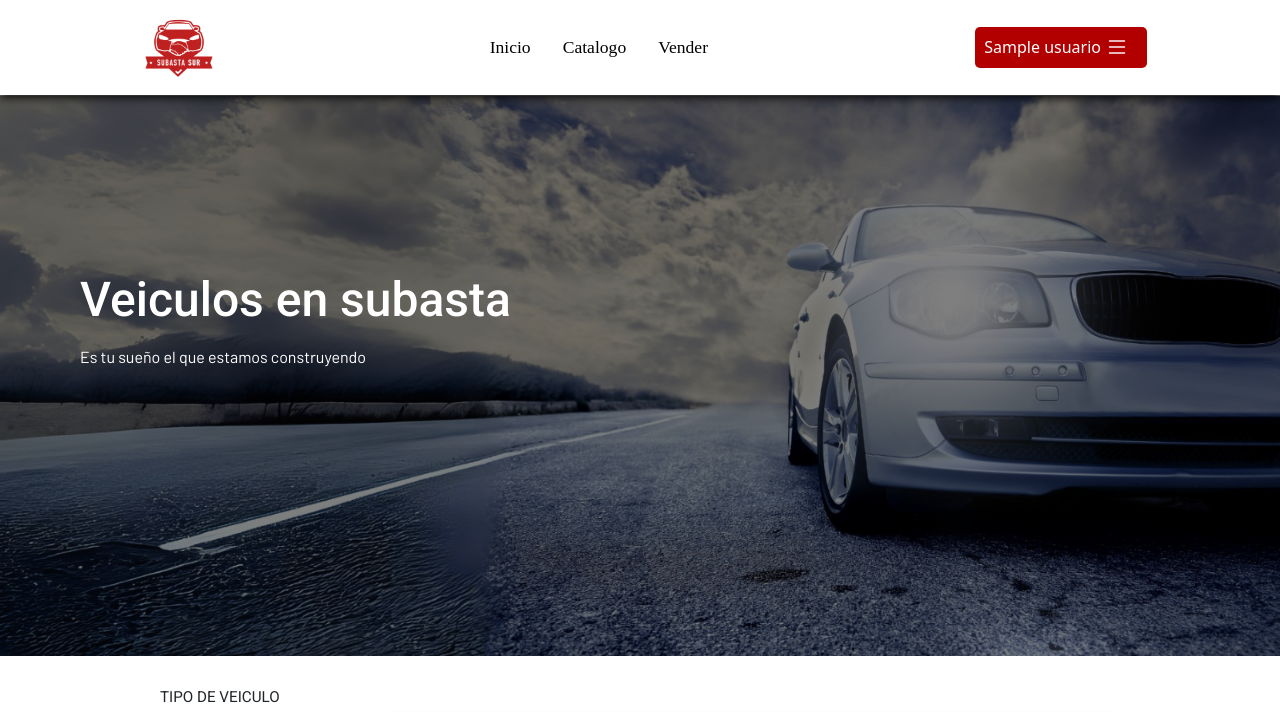
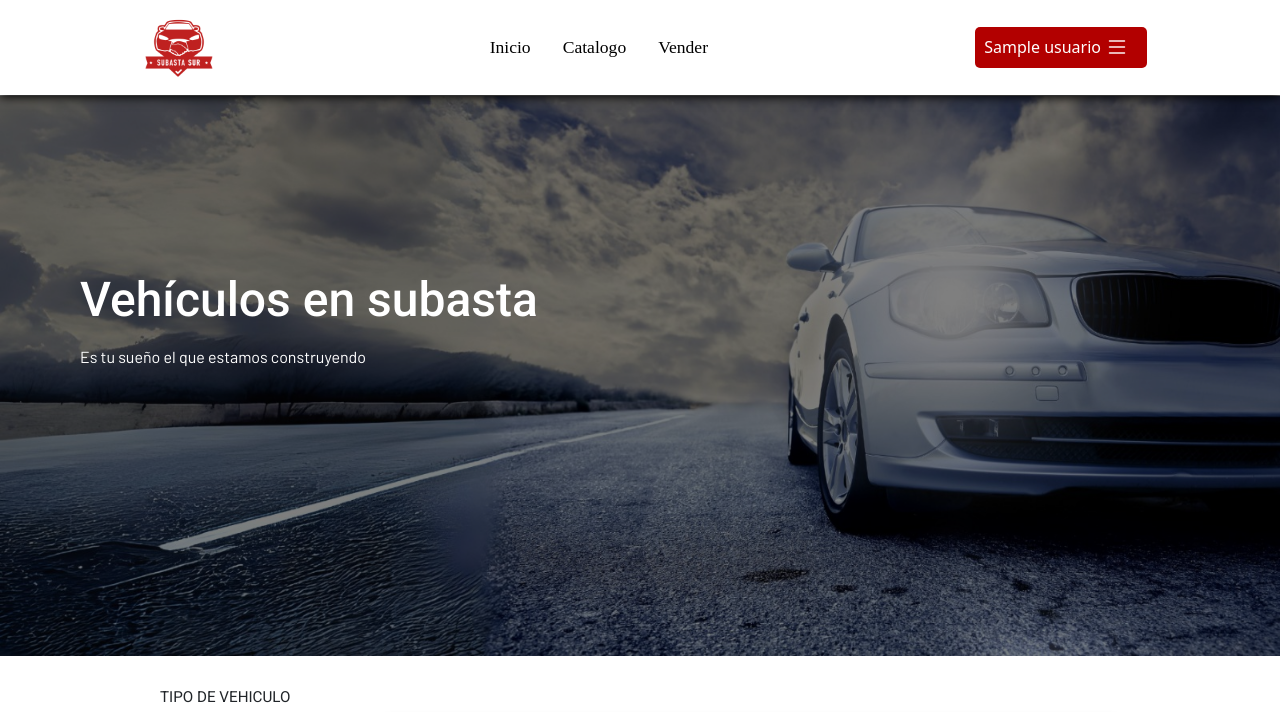
Before and after one commit to Andry-code-web/subastas_online_v2, a Node server app: template src/views/catalogo.ejs in a window 1280 px wide. Shown: the top 712 px of the page. Run offline with Node 20, Linux system fonts and the light colour scheme; the template is opened without the code that fills it: most values are stand-ins (such as "Sample title", 1, 10 or a date in 2020); some web fonts are replaced.

Commit message:
produccion_v10

```diff
--- a/src/views/catalogo.ejs
+++ b/src/views/catalogo.ejs
@@ -91,7 +91,7 @@
   <div class="header">
     <img src="/img/banner_catalogo.jpeg" alt="Header Image">
     <div class="overlay">
-      <h1 class="text-4xl">Veiculos en subasta</h1>
+      <h1 class="text-4xl">Vehículos en subasta</h1>
       <p class="mt-2">Es tu sueño el que estamos construyendo</p>
     </div>
   </div>
@@ -101,7 +101,7 @@
   <div class="container">
 
     <div class="content_filtro">
-      <h2>TIPO DE VEICULO</h2>
+      <h2>TIPO DE VEHICULO</h2>
       <!-- Filtros -->
       <div class="filtros ">
         <form id="filterForm" action="/catalogo" method="GET">
--- a/src/views/home.ejs
+++ b/src/views/home.ejs
@@ -409,7 +409,7 @@
             <img src="/img/whatsapp_footer.svg" alt="">
           </a>
         </div>
-        <a href="/admin/LoginAdminV" class="subastar">Quieres subastar tus veiculos <span>Click</span></a>
+        <a href="/admin/LoginAdminV" class="subastar">Quieres subastar tus vehículos <span>Click</span></a>
         <p>COPYRIGHT @ SUBASTAS.COM 2024</p>
       </div>
     </div>
```
